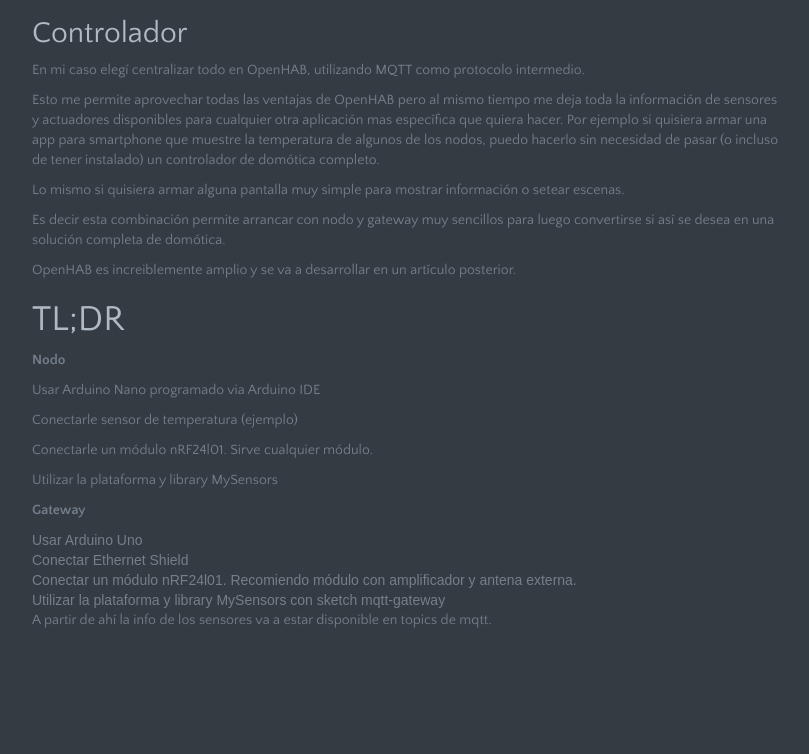
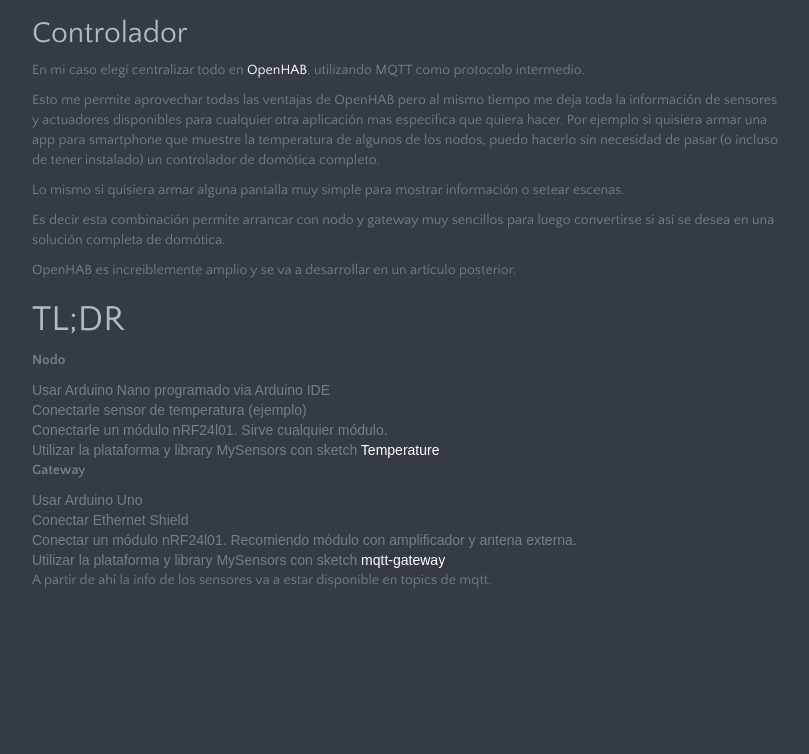
Before and after one commit to guillebot/guillebot.github.io, a plain HTML site: page blog/redes-de-sensores-intro/index.html in a window 1280 px wide. Shown: the part 2923-3677 px from the top of the page, without its empty margins (233-1042 px from the left). Drawn offline with Linux system fonts and the light colour scheme; some packages are replaced by stand-ins of ours; a web font is replaced by a local one.

Commit message:
rebuilding site Thu, Jan 10, 2019 11:31:46 AM

```diff
--- a/blog/redes-de-sensores-intro/index.html
+++ b/blog/redes-de-sensores-intro/index.html
@@ -197,7 +197,7 @@
 
 <h2 id="controlador">Controlador</h2>
 
-<p>En mi caso elegí centralizar todo en OpenHAB, utilizando MQTT como protocolo intermedio.</p>
+<p>En mi caso elegí centralizar todo en <a href="https://openhab.org">OpenHAB</a>, utilizando MQTT como protocolo intermedio.</p>
 
 <p>Esto me permite aprovechar todas las ventajas de OpenHAB pero al mismo tiempo me deja toda la información de sensores y actuadores disponibles para cualquier otra aplicación mas específica que quiera hacer. Por ejemplo si quisiera armar una app para smartphone que muestre la temperatura de algunos de los nodos, puedo hacerlo sin necesidad de pasar (o incluso de tener instalado) un controlador de domótica completo.</p>
 
@@ -212,13 +212,10 @@
 <p><strong>Nodo</strong></p>
 
 <ol>
-<li><p>Usar Arduino Nano programado via Arduino IDE</p></li>
-
-<li><p>Conectarle sensor de temperatura (ejemplo)</p></li>
-
-<li><p>Conectarle un módulo nRF24l01. Sirve cualquier módulo.</p></li>
-
-<li><p>Utilizar la plataforma y library MySensors</p></li>
+<li>Usar Arduino Nano programado via Arduino IDE</li>
+<li>Conectarle sensor de temperatura (ejemplo)</li>
+<li>Conectarle un módulo nRF24l01. Sirve cualquier módulo.</li>
+<li>Utilizar la plataforma y library MySensors con sketch <a href="https://www.mysensors.org/build/temp">Temperature</a></li>
 </ol>
 
 <p><strong>Gateway</strong></p>
@@ -227,7 +224,7 @@
 <li>Usar Arduino Uno</li>
 <li>Conectar Ethernet Shield</li>
 <li>Conectar un módulo nRF24l01. Recomiendo módulo con amplificador y antena externa.</li>
-<li>Utilizar la plataforma y library MySensors con sketch mqtt-gateway</li>
+<li>Utilizar la plataforma y library MySensors con sketch <a href="https://www.mysensors.org/build/mqtt_gateway">mqtt-gateway</a></li>
 </ol>
 
 <p>A partir de ahí la info de los sensores va a estar disponible en topics de mqtt.</p>
```
